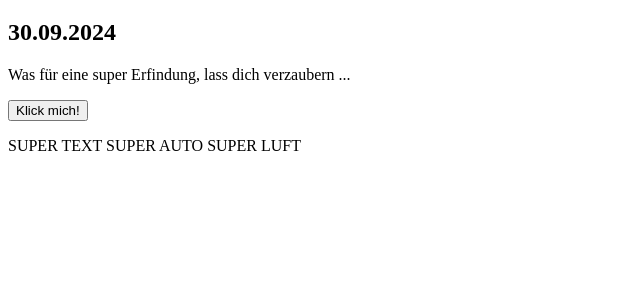
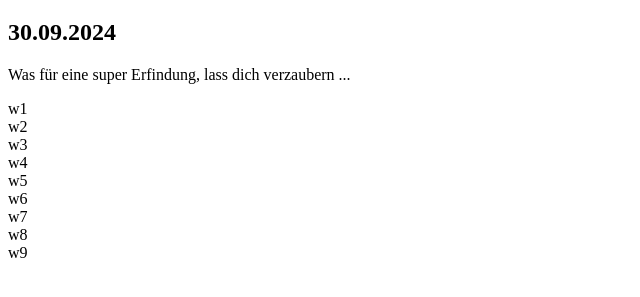
Before and after one commit to Chilipapa/weichenrouter2, a plain HTML site: page index.html in a window 1280 px wide. Shown: the part 61-358 px from the top of the page, without its empty margins (0-640 px from the left). Drawn offline with Linux system fonts and the light colour scheme.

Commit message:
Ausgabe Array als HTML Zeilen

```diff
--- a/index.html
+++ b/index.html
@@ -12,9 +12,8 @@
     <h2>30.09.2024</h2>
     <p>Was für eine super Erfindung, lass dich verzaubern ...</p>
 
-    <button onclick="zeigeNachricht()">Klick mich!</button>
 
-	<p id = "xyz_id"></p>
+    <p><span class="objekt_liste_html">-Fehler in Array-Anbindung-</span></p>
 
 
 
--- a/script.js
+++ b/script.js
@@ -1,7 +1,12 @@
-document.getElementById("xyz_id").innerHTML = "SUPER TEXT SUPER AUTO SUPER LUFT"
+const objektWoerterListe = document.querySelector(".objekt_liste_html");
+let woerter_liste = ["w1","w2","w3","w4","w5","w6","w7","w8","w9"];
+
+objektWoerterListe.innerHTML = woerter_liste.join("<br>");
 
 
 
-function zeigeNachricht() {
-    alert("Hallo aus der externen JavaScript-Datei!");
-}
+fetch("code_ende.txt")
+    .then(function(response){return response.text();})
+    .then(function(text){woerter_liste = text.split(" \n");
+                         console.log(woerter_liste);
+    });
```
Also changed, not shown: code_ende.txt (added).
